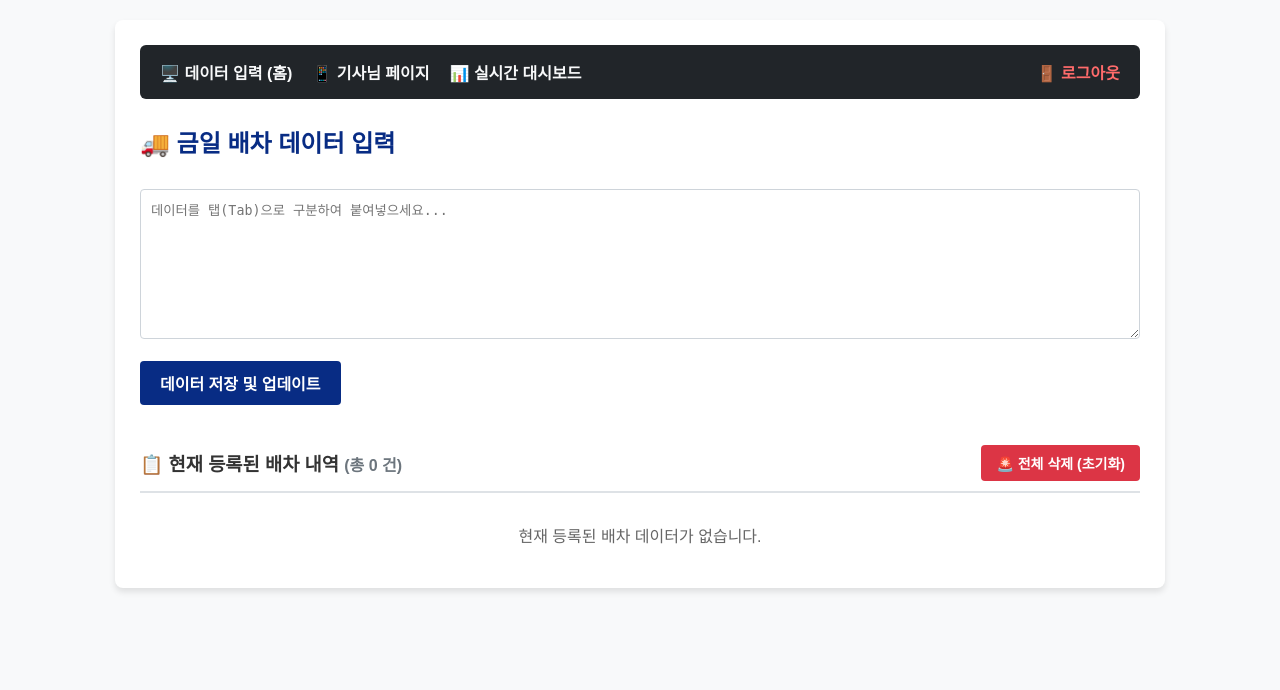
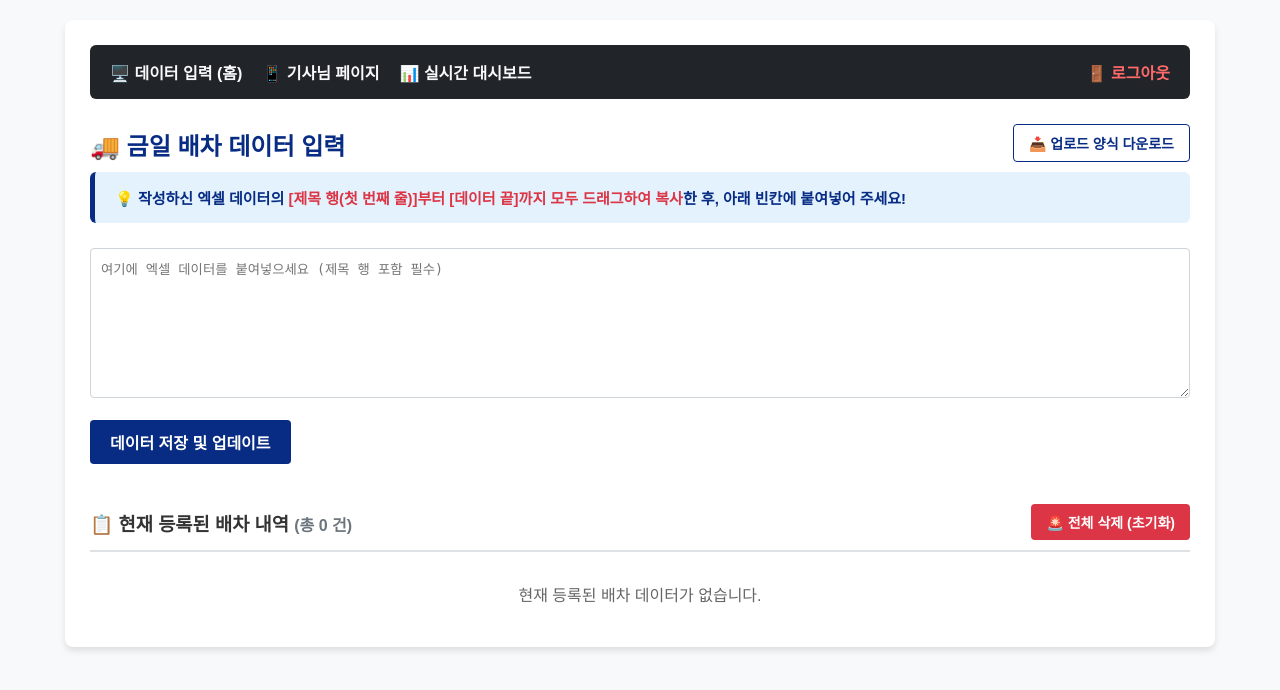
Before and after one commit to cic7860-creator/deliverytime-app, a Flask app: page /admin in a window 1280 px wide. Shown: the top 690 px of the page. Run offline with Flask 3, Linux system fonts and the light colour scheme; the visitor is signed in with stand-in values (Sample User, id 1); some web fonts are replaced.

Commit message:
Update admin.html

```diff
--- a/templates/admin.html
+++ b/templates/admin.html
@@ -11,7 +11,7 @@
             font-weight: normal; font-style: normal;
         }
         body { font-family: 'Binggrae-Two', sans-serif; padding: 20px; background-color: #f8f9fa; color: #333; margin: 0; }
-        .container { max-width: 1000px; margin: 0 auto; background: white; padding: 25px; border-radius: 8px; box-shadow: 0 4px 6px rgba(0,0,0,0.1); }
+        .container { max-width: 1100px; margin: 0 auto; background: white; padding: 25px; border-radius: 8px; box-shadow: 0 4px 6px rgba(0,0,0,0.1); }
         h2 { margin-top: 0; color: #082c84; }
         .top-nav { background-color: #212529; padding: 15px 20px; border-radius: 6px; margin-bottom: 25px; display: flex; justify-content: space-between; align-items: center; }
         .top-nav div { display: flex; gap: 20px; }
@@ -20,45 +20,36 @@
         textarea { width: 100%; height: 150px; margin-top: 10px; padding: 10px; font-family: monospace; box-sizing: border-box; border: 1px solid #ced4da; border-radius: 4px; }
         .btn { padding: 10px 20px; font-size: 16px; border: none; border-radius: 4px; cursor: pointer; font-weight: bold; }
         .btn-primary { background-color: #082c84; color: white; }
+        .btn-outline { background-color: white; color: #082c84; border: 1px solid #082c84; text-decoration: none; display: inline-block; padding: 8px 15px; font-size: 14px; border-radius: 4px; font-weight: bold; transition: 0.2s; }
+        .btn-outline:hover { background-color: #e3f2fd; }
         .btn-danger { background-color: #dc3545; color: white; padding: 8px 15px; font-size: 14px; }
         .section-title { margin-top: 40px; border-bottom: 2px solid #dee2e6; padding-bottom: 10px; display: flex; justify-content: space-between; align-items: center; }
         .table-responsive { overflow-x: auto; margin-top: 15px; border-radius: 8px; box-shadow: 0 0 10px rgba(0,0,0,0.05); }
-        table { width: 100%; border-collapse: collapse; min-width: 950px; background-color: white; }
+        table { width: 100%; border-collapse: collapse; min-width: 1000px; background-color: white; }
         th, td { padding: 14px 12px; text-align: left; border-bottom: 1px solid #dee2e6; font-size: 14px; vertical-align: middle; }
         th { background-color: #f8f9fa; font-weight: bold; color: #495057; white-space: nowrap; border-top: 2px solid #dee2e6; border-bottom: 2px solid #dee2e6; }
         tr:hover { background-color: #f1f3f5; }
         .btn-update { padding: 5px 10px; background-color: #198754; color: white; border: none; border-radius: 4px; cursor: pointer; font-weight: bold; }
         .text-center { text-align: center !important; }
         .no-wrap { white-space: nowrap; }
-
-        /* 💡 통합 검색창 디자인 */
         .search-container { margin-top: 15px; display: flex; gap: 10px; }
         .search-container input { flex: 1; padding: 12px; font-size: 15px; border: 1px solid #ced4da; border-radius: 4px; font-family: 'Binggrae-Two'; }
+        .info-box { background-color: #e3f2fd; color: #082c84; padding: 15px 20px; border-radius: 6px; margin-bottom: 15px; border-left: 5px solid #082c84; font-weight: bold; font-size: 15px; }
+        .highlight-text { color: #dc3545; }
     </style>
     <script>
-        // 💡 표 통합 검색 스크립트
         function filterTable() {
             let input = document.getElementById("adminSearchInput").value.toLowerCase();
             let table = document.getElementById("dispatchTable");
             let tr = table.getElementsByTagName("tr");
-
-            // 제목 줄(0번)을 제외하고 모든 줄을 돌면서 검색
             for (let i = 1; i < tr.length; i++) {
                 let tds = tr[i].getElementsByTagName("td");
                 let rowText = "";
-                // 각 행의 텍스트를 하나로 합쳐서 검색어로 검사
                 for (let j = 0; j < tds.length; j++) {
-                    if (tds[j]) {
-                        rowText += tds[j].innerText.toLowerCase() + " ";
-                    }
+                    if (tds[j]) rowText += tds[j].innerText.toLowerCase() + " ";
                 }
-
-                // 검색어가 포함되어 있으면 보여주고, 아니면 숨김
-                if (rowText.includes(input)) {
-                    tr[i].style.display = "";
-                } else {
-                    tr[i].style.display = "none";
-                }
+                if (rowText.includes(input)) tr[i].style.display = "";
+                else tr[i].style.display = "none";
             }
         }
     </script>
@@ -74,9 +65,17 @@
             <a href="/admin_logout" style="color: #ff6b6b;">🚪 로그아웃</a>
         </div>
 
-        <h2>🚚 금일 배차 데이터 입력</h2>
+        <div style="display: flex; justify-content: space-between; align-items: flex-end; margin-bottom: 10px;">
+            <h2 style="margin: 0;">🚚 금일 배차 데이터 입력</h2>
+            <a href="/download_template" class="btn-outline">📥 업로드 양식 다운로드</a>
+        </div>
+
+        <div class="info-box">
+            💡 작성하신 엑셀 데이터의 <span class="highlight-text">[제목 행(첫 번째 줄)]부터 [데이터 끝]까지 모두 드래그하여 복사</span>한 후, 아래 빈칸에 붙여넣어 주세요!
+        </div>
+
         <form action="/admin" method="POST">
-            <textarea name="excel_text" placeholder="데이터를 탭(Tab)으로 구분하여 붙여넣으세요..." required></textarea>
+            <textarea name="excel_text" placeholder="여기에 엑셀 데이터를 붙여넣으세요 (제목 행 포함 필수)" required></textarea>
             <br><br>
             <button type="submit" class="btn btn-primary">데이터 저장 및 업데이트</button>
         </form>
@@ -89,8 +88,6 @@
         </div>
 
         {% if dispatches %}
-
-        <!-- 💡 데이터 통합 검색창 추가 -->
         <div class="search-container">
             <input type="text" id="adminSearchInput" onkeyup="filterTable()" placeholder="🔍 기사명, 매장명, 주소 등으로 빠르게 검색하세요...">
         </div>
@@ -104,6 +101,8 @@
                         <th class="text-center">순서</th>
                         <th>매장 주소</th>
                         <th class="text-center">상하차시간(분) 수정</th>
+                        <!-- 💡 기사 변경(배차 이동) 열 추가 -->
+                        <th class="text-center">기사 배차 변경</th>
                         <th class="text-center">개별관리</th>
                     </tr>
                 </thead>
@@ -117,8 +116,16 @@
 
                         <td class="no-wrap">
                             <form action="/admin/update_buffer/{{ d.id }}" method="POST" style="display: flex; justify-content: center; align-items: center; gap: 6px; margin: 0;">
-                                <input type="number" name="buffer_time" value="{{ d.buffer_time }}" style="width: 50px; padding: 5px; text-align: center; border: 1px solid #ced4da; border-radius: 4px; font-weight: bold;">
+                                <input type="number" name="buffer_time" value="{{ d.buffer_time }}" style="width: 45px; padding: 5px; text-align: center; border: 1px solid #ced4da; border-radius: 4px; font-weight: bold;">
                                 <button type="submit" class="btn-update">적용</button>
+                            </form>
+                        </td>
+
+                        <!-- 💡 [신규] 기사 이름 변경 폼 -->
+                        <td class="no-wrap">
+                            <form action="/admin/update_driver/{{ d.id }}" method="POST" style="display: flex; justify-content: center; align-items: center; gap: 6px; margin: 0;">
+                                <input type="text" name="new_driver_name" value="{{ d.driver_name }}" style="width: 70px; padding: 5px; text-align: center; border: 1px solid #ced4da; border-radius: 4px; font-family: 'Binggrae-Two';">
+                                <button type="submit" class="btn-update" style="background-color: #0d6efd;" onclick="return confirm('이 매장의 담당 기사님을 변경하시겠습니까?');">이동</button>
                             </form>
                         </td>
 
```
